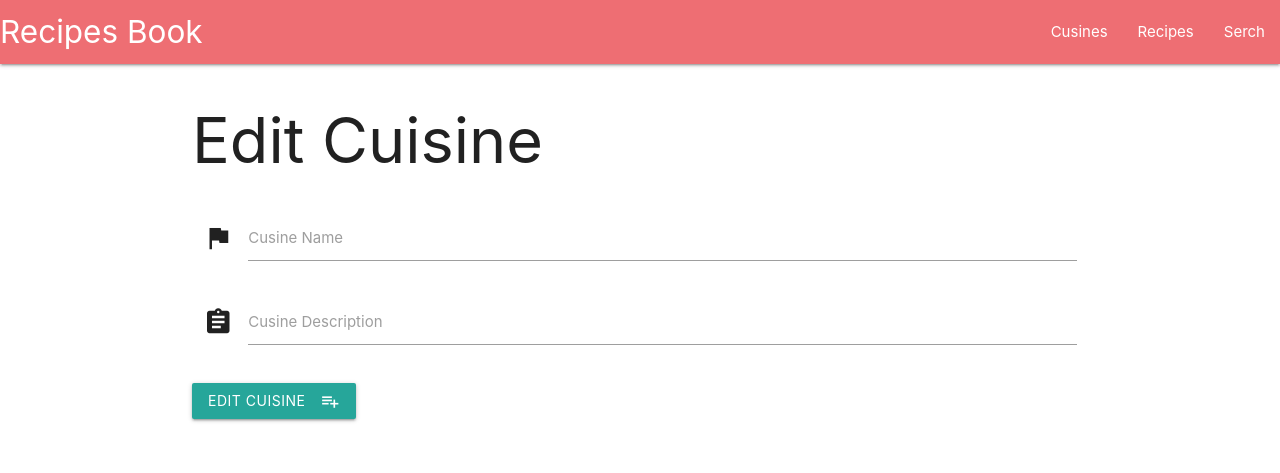
After one commit to Sreniok/Recipe_Ideas, a Flask app: template templates/edit_cuisine.html in a window 1280 px wide. The commit adds this page. Shown: the top 473 px of the page. Run offline with Flask 2, Linux system fonts and the light colour scheme; the template is opened without the code that fills it, so the values that code supplies are empty; some libraries are stand-ins or nearby versions.

Commit message:
add navbar

```diff
--- a/app.py
+++ b/app.py
@@ -17,7 +17,7 @@ def get_cuisine():
     return render_template("cuisine.html", cuisine=mongo.db.cuisine.find())
 
 
-# Get recipe from mongoDB
+# Get recipe from MongoDB
 @app.route('/get_recipe')
 def get_recipe():
     return render_template("recipes.html", recipe=mongo.db.recipe.find())
@@ -32,6 +32,7 @@ def recipe_description(recipe_id):
 def add_recipe():
     return render_template('add_recipe.html', cuisine=mongo.db.cuisine.find())
 
+# Insert recipe to the MongoDb
 @app.route('/insert_recip', methods=['POST'])
 def insert_recip():
     recipe = mongo.db.recipe
@@ -61,7 +62,7 @@ def update_recipe(recipe_id):
     })
     return redirect(url_for('get_recipe'))
 
-# Delete /recipe
+# Delete recipe
 @app.route('/delete_recipe/<recipe_id>')
 def delete_recipe(recipe_id):
     mongo.db.recipe.remove({'_id': ObjectId(recipe_id)})
@@ -71,15 +72,36 @@ def delete_recipe(recipe_id):
 @app.route('/add_cusine')
 def add_cusine():
     return render_template('add_cusine.html', cuisine=mongo.db.cuisine.find())
-
+# Insert cuisine to MongoDB
 @app.route('/insert_cusine', methods=['POST'])
 def insert_cusine():
     cuisine = mongo.db.cuisine
     cuisine.insert_one(request.form.to_dict())
     return redirect(url_for('get_cuisine'))
 
+# Edit cusine
+@app.route('/edit_cuisine/<cusine_id>')
+def edit_cuisine(cusine_id):
+    the_cuisine = mongo.db.cuisine.find_one({"_id": ObjectId(cusine_id)})
+    all_cuisine = mongo.db.recipe.find()
+    return render_template('edit_cuisine.html', cuisine=the_cuisine, recipe=all_cuisine)
 
+# Update cuisine
+@app.route('/update_cuisine/<cuisine_id>', methods=["POST"])
+def update_cuisine(cuisine_id):
+    cuisine = mongo.db.cuisine
+    cuisine.update({'_id': ObjectId(cuisine_id)},
+    {
+    'cuisine_name':request.form.get('cuisine_name'),
+    'cuisine_description':request.form.get('cuisine_description'),
+    })
+    return redirect(url_for('get_cuisine'))
 
+# Delete cuisine
+@app.route('/delete_cuisine/<cuisine_id>')
+def delete_cuisine(cuisine_id):
+    mongo.db.cuisine.remove({'_id': ObjectId(cuisine_id)})
+    return redirect(url_for('get_cuisine'))
 
 
 
--- /dev/null
+++ b/static/css/style.css
@@ -0,0 +1,8 @@
+.btn_style{
+    margin-top: 10px;
+    margin: 0 auto !important;
+    height: 25px !important;
+    line-height: 25px !important;
+    padding: 0 10px !important;
+    font-size: 10px !important;
+}
--- a/templates/base.html
+++ b/templates/base.html
@@ -8,6 +8,28 @@
 </head>
 
 <body>
+    <header>
+        <nav>
+            <div class="nav-wrapper">
+                <a href="{{url_for('get_cuisine')}}" class="brand-logo">Recipes Book</a>
+                <a href="#" data-target="mobile-demo" class="sidenav-trigger"><i class="material-icons">menu</i></a>
+                <ul class="right hide-on-med-and-down">
+                    <li><a href="{{url_for('get_cuisine')}}">Cusines</a></li>
+                    <li><a href="{{url_for('get_recipe')}}">Recipes</a></li>
+                    <li><a href="#">Serch</a></li>
+                </ul>
+                <ul class="sidenav" id="mobile-demo">
+                    <li><a href="{{url_for('get_cuisine')}}">Cusines</a></li>
+                    <li><a href="{{url_for('get_recipe')}}">Recipes</a></li>
+                    <li><a href="#">Serch</a></li>
+                </ul>
+            </div>
+        </nav>
+        </div>
+        </nav>
+    </header>
+
+
     <div class="container">
         {% block content %}
         {% endblock %}
@@ -18,6 +40,7 @@
         $(document).ready(function () {
             $('.collapsible').collapsible();
             $('select').formSelect();
+            $('.sidenav').sidenav();
         });
     </script>
 </body>
--- /dev/null
+++ b/templates/edit_cuisine.html
@@ -0,0 +1,30 @@
+{% extends 'base.html' %}
+{% block content %}
+<h1>Edit Cuisine</h1>
+
+<div class="row">
+    <form action="{{ url_for('update_cuisine', cuisine_id = cuisine._id) }}" method="POST" class="col s12">
+        <div class="row">
+            <div class="input-field col s12">
+                <i class="material-icons prefix">flag</i>
+                <input id="cuisine_name" name="cuisine_name" type="text" class="validate" value="{{cuisine.cuisine_name}}">
+                <label for="icon_prefix">Cusine Name</label>
+            </div>
+            <div class="input-field col s12">
+                <i class="material-icons prefix">assignment</i>
+                <input id="cuisine_description" name="cuisine_description" type="text" class="validate" value="{{cuisine.cuisine_description}}">
+                <label for="icon_prefix">Cusine Description</label>
+            </div>
+        <div class="row">
+            <div class="input-field col s12">
+                <button class="btn waves-effect waves-light" type="submit" name="action">Edit Cuisine
+                    <i class="material-icons right">playlist_add</i>
+                </button>
+            </div>
+        </div>
+
+
+    </form>
+</div>
+
+{% endblock %}
```
Also changed, not shown: templates/cuisine.html (+15 -4 lines), templates/recipes.html (+8 -1 lines).
